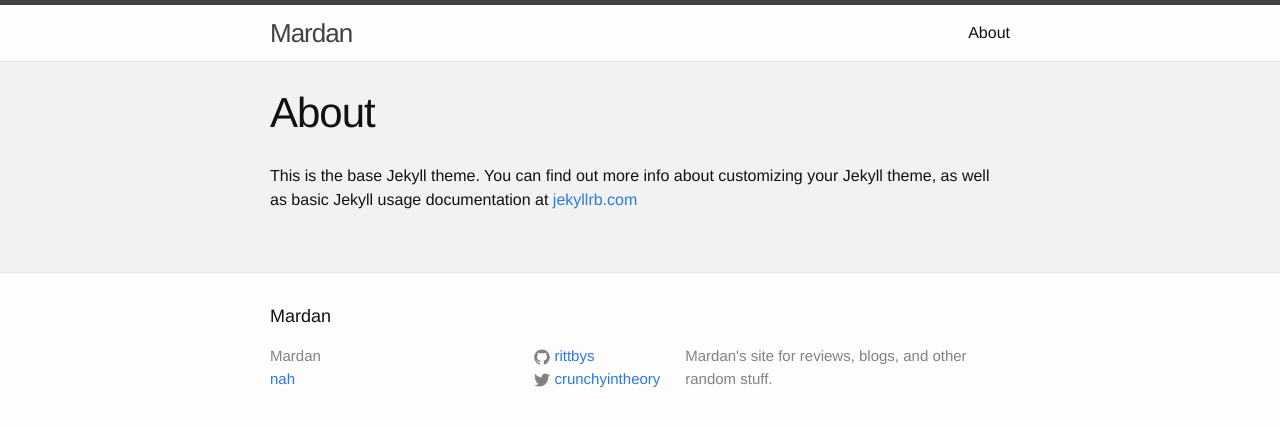
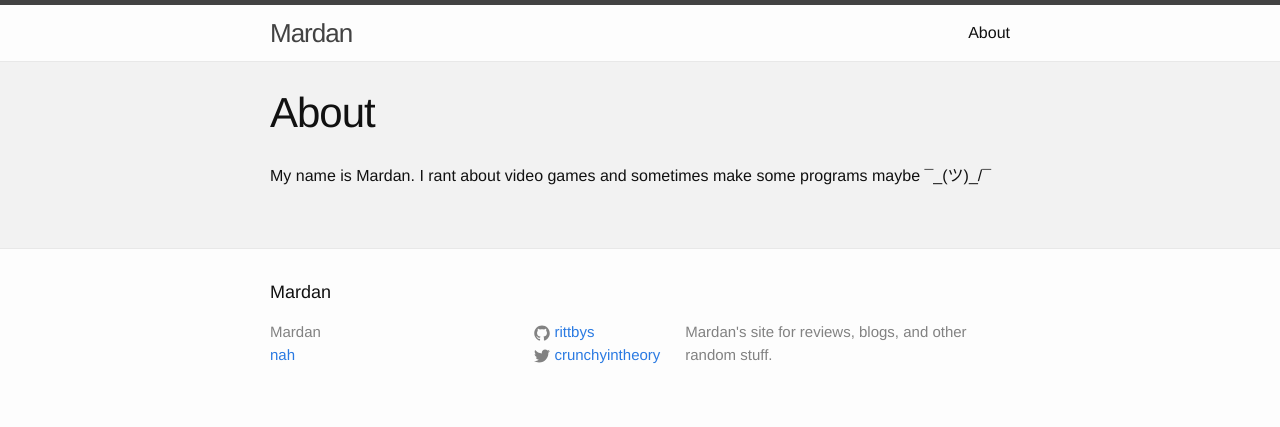
Before and after one commit to crunchyintheory/crunchyintheory.github.io, a Jekyll site: the page built from about.md, in a window 1280 px wide. Shown: the top 427 px of the page. Built offline with Jekyll 4.4.1, drawn with Linux system fonts in a browser that asks for light colours.

Commit message:
Updated about page

```diff
--- a/about.md
+++ b/about.md
@@ -4,4 +4,4 @@ title: About
 permalink: /about/
 ---
 
-This is the base Jekyll theme. You can find out more info about customizing your Jekyll theme, as well as basic Jekyll usage documentation at [jekyllrb.com](http://jekyllrb.com/)
+My name is Mardan. I rant about video games and sometimes make some programs maybe ¯\_(ツ)_/¯
```
